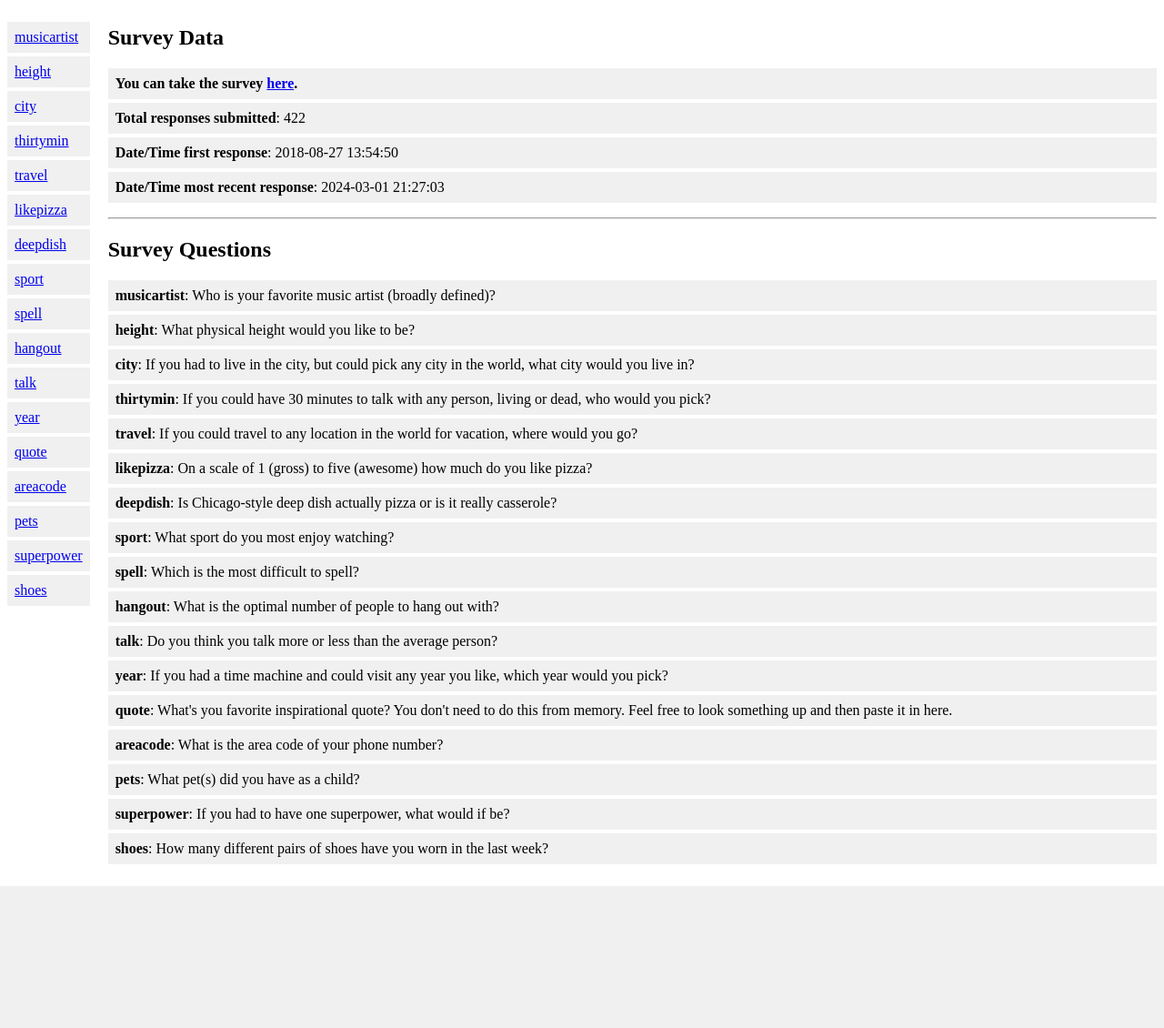
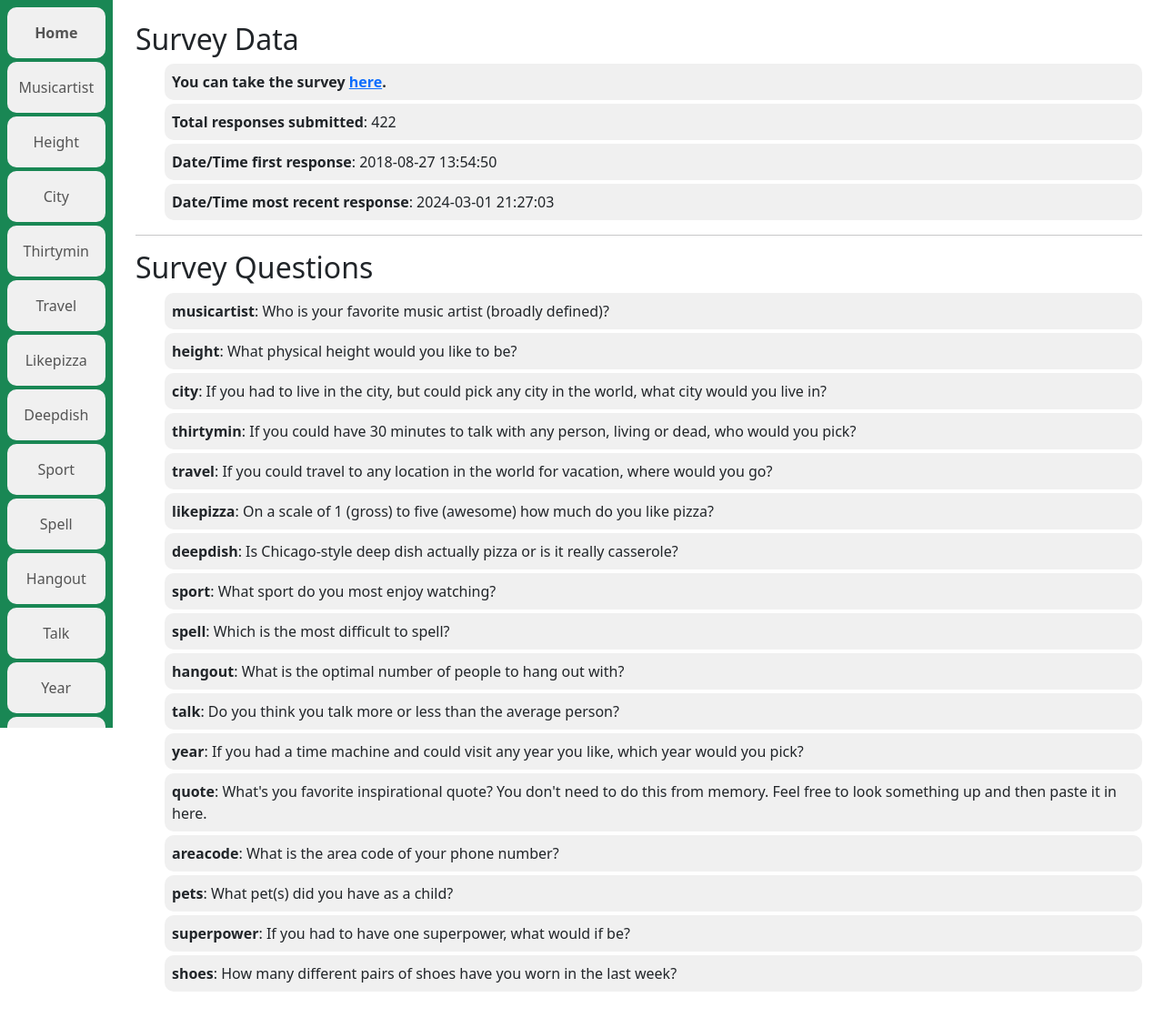
Before and after one commit to IWU-CS253/cs253-bootstrap-funsurvey-kaylee_ben_ethan_sam, a Flask app: page / in a window 1280 px wide. Shown: the whole page at 91% size. Before the commit the page ends 974 px from the top, so only its background shows below. Run offline with Flask 3, Linux system fonts and the light colour scheme.

Commit message:
Updated nav bar

```diff
--- a/static/style.css
+++ b/static/style.css
@@ -20,6 +20,7 @@
 }
 
 li {
+    border-radius: 10px;
     padding: 8px;
     background-color: #f0f0f0;
     margin-bottom: 4px;
--- a/templates/layout.html
+++ b/templates/layout.html
@@ -3,25 +3,31 @@
 <head>
     <title>Fun Survey Dashboard</title>
     <link rel="stylesheet" type="text/css" href="{{ url_for('static', filename='style.css') }}">
+    <link href="https://cdn.jsdelivr.net/npm/bootstrap@5.3.3/dist/css/bootstrap.min.css" rel="stylesheet">
 </head>
 <body>
 
-<div class="container">
-    <div class="left-column">
-        <ul>
+<div class="d-flex">
+    <nav class="navbar overflow-y-auto position-fixed navbar-light bg-success flex-column vh-100 p-2">
+        <ul class="navbar-nav w-100 text-center">
+            <li class="nav-item">
+                <a class="nav-link fw-bold" href="{{ url_for('home') }}">Home</a>
+            </li>
             {% for key, value in label_dict.items() %}
-                {%  if key != "Timestamp" %}
-                <li><a href="{{ url_for(key) }}">{{ key }}</a></li>
-                {%  endif %}
+                {% if key != "Timestamp" %}
+                <li class="nav-item">
+                    <a class="nav-link text-capitalize" href="{{ url_for(key) }}">{{ key }}</a>
+                </li>
+                {% endif %}
             {% endfor %}
         </ul>
-    </div>
+    </nav>
 
-    <div class="page">
-      {% for message in get_flashed_messages() %}
-        <div class="flash">{{ message }}</div>
-      {% endfor %}
-      {% block body %}{% endblock %}
+    <div class="page p-4" style="margin-left: 125px">
+        {% for message in get_flashed_messages() %}
+            <div class="flash">{{ message }}</div>
+        {% endfor %}
+        {% block body %}{% endblock %}
     </div>
 </div>
 
```
